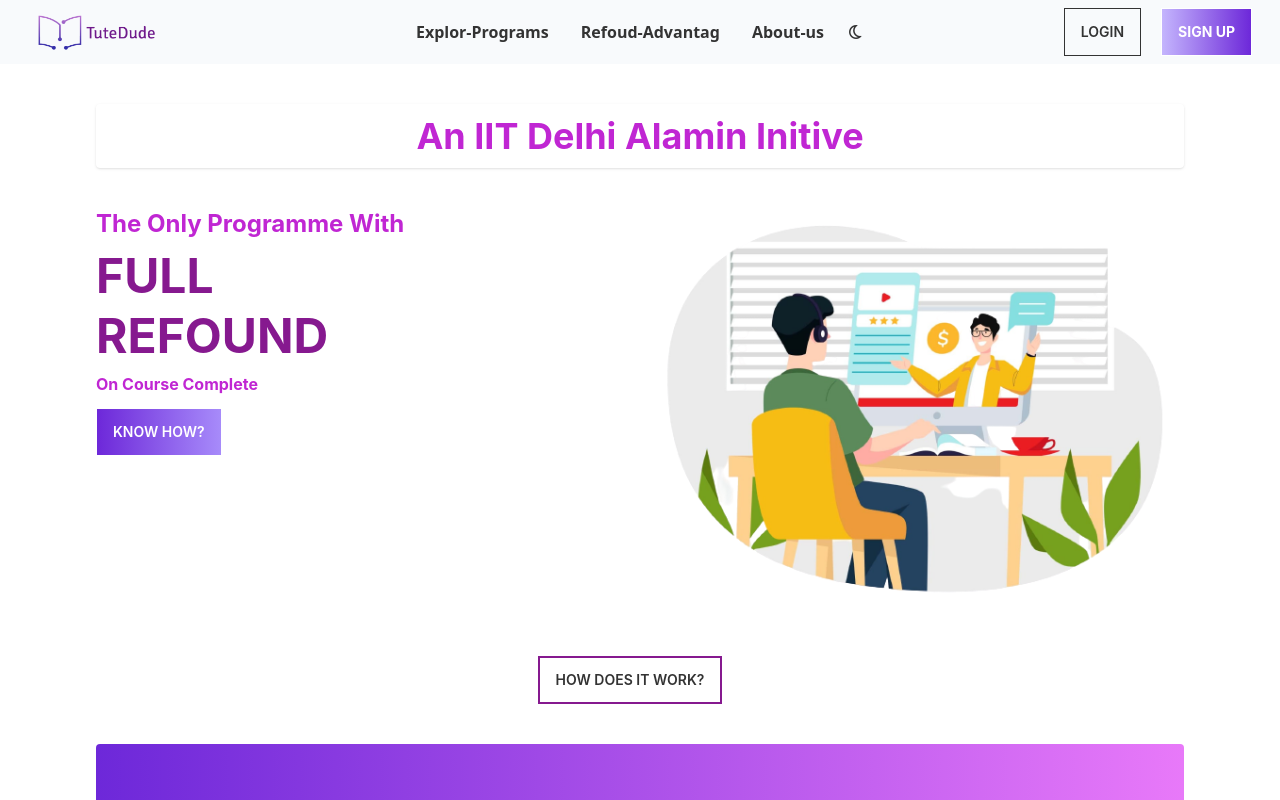
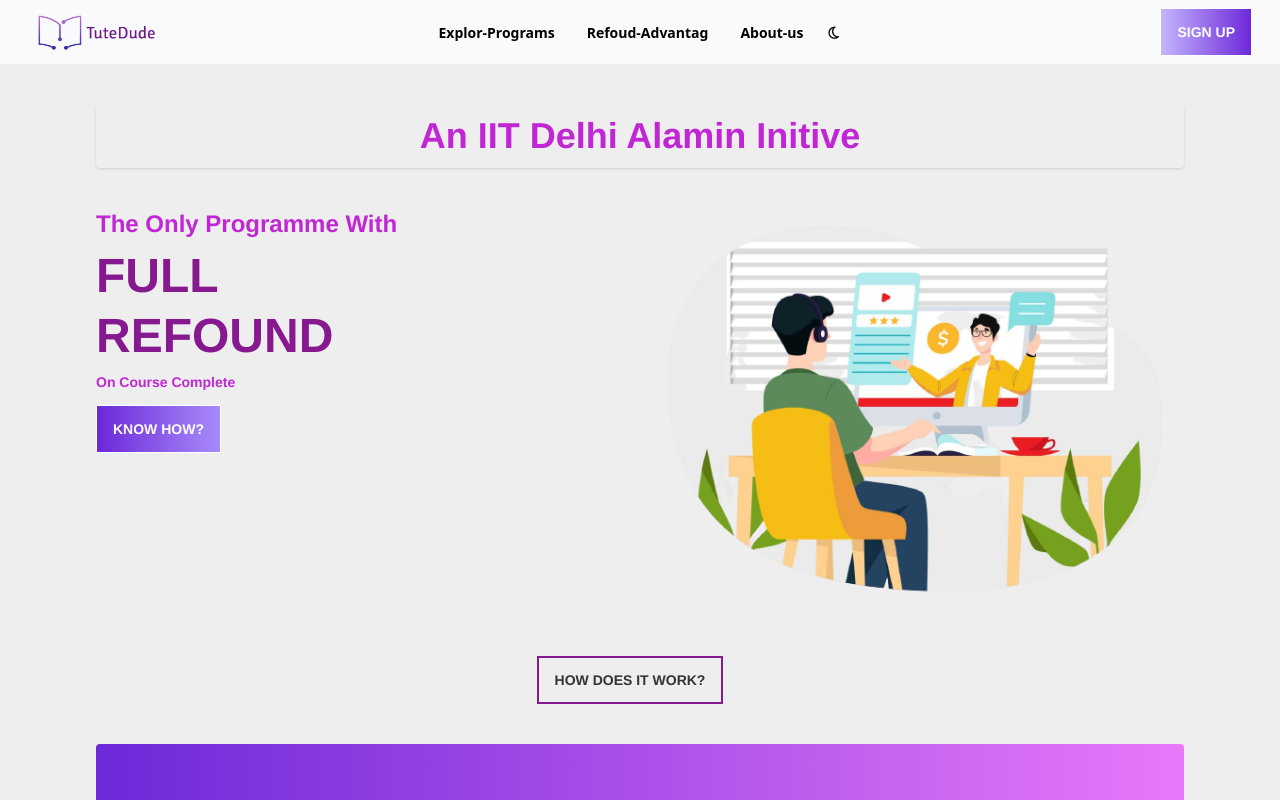
Before and after one commit to rashelmahomud/tuteDude-webSite, a React (Create React App) app: page / in a window 1280 px wide. Shown: the top 800 px of the page. Built offline with nearby package versions, Linux system fonts and the light colour scheme.

Commit message:
added slider

```diff
--- /dev/null
+++ b/public/reviews.json
@@ -0,0 +1,44 @@
+[
+    {
+        "_id": 18,
+        "name": "Amit Sharma",
+        "description": "Learn efficient ways to  kamon aso sovai organize product on facebook platform. effective everting work.",
+        "img": "https://avatars.githubusercontent.com/u/89705152?s=60&v=4",
+        "address": "Chittagong, Bangladesh"
+    },
+    {
+        "_id": 17,
+        "name": "Shakhawath Hossain",
+        "description": "Explore yourself in the Hello Setu vai how are you man field of freelancing. Work and manage your work from home.",
+        "img": "https://avatars.githubusercontent.com/u/97064563?s=60&v=4",
+        "address": "Dhaka, Bangladesh"
+    },
+    {
+        "_id": 16,
+        "name": "Md Badsha",
+        "description": "If adobe photoshop and illustration excites you, you are in right place!! Work with thousand clients everyday just from your home.",
+        "img": "https://avatars.githubusercontent.com/u/96870077?v=4",
+        "address": "Dhaka, Bangladesh"
+    },
+    {
+        "_id": 15,
+        "name": "Muhammad Shafi",
+        "description": "If adobe photoshop and illustration excites you, you are in right place!! Work with thousand clients everyday just from your home.",
+        "img": "https://avatars.githubusercontent.com/u/81031854?s=64&v=4",
+        "address": "Chittagong, Bangladesh"
+    },
+    {
+        "_id": 14,
+        "name": "Rashel Mahomud",
+        "description": "If adobe photoshop and illustration excites you, you are in right place!! Work with thousand clients everyday just from your home.",
+        "img": "https://avatars.githubusercontent.com/u/87720467?s=64&v=4",
+        "address": "Chittagong, Bangladesh"
+    },
+    {
+        "_id": 13,
+        "name": "Tasmia Ishika",
+        "description": "If adobe photoshop and illustration excites you, you are in right place!! Work with thousand clients everyday just from your home.",
+        "img": "https://avatars.githubusercontent.com/u/96904997?s=64&v=4",
+        "address": "Chittagong, Bangladesh"
+    }
+]
--- a/src/Components/Pages/About.js
+++ b/src/Components/Pages/About.js
@@ -3,7 +3,7 @@ import React from 'react';
 const About = () => {
     return (
         <div>
-            <h1 className='text-center font-bold text-3xl'>Contact Informations comming Soon...</h1>
+            <h1 className='text-4xl font-bold text-center mt-24 h-96'>Contact Informations comming Soon...</h1>
         </div>
     );
 };
--- a/src/Components/Pages/Programs.js
+++ b/src/Components/Pages/Programs.js
@@ -3,7 +3,7 @@ import React from 'react';
 const Programs = () => {
     return (
         <div>
-            Programms
+           <h1 className='text-4xl font-bold text-center mt-24 h-96'> Programms...</h1>
         </div>
     );
 };
--- a/src/Components/Pages/RefoudAdventag.js
+++ b/src/Components/Pages/RefoudAdventag.js
@@ -3,7 +3,7 @@ import React from 'react';
 const RefoudAdventag = () => {
     return (
         <div>
-            Reound Adventag
+            <h1 className='text-4xl font-bold text-center mt-24 h-96'>Refound Adventag....</h1>
         </div>
     );
 };
--- /dev/null
+++ b/src/Components/Review/Review.js
@@ -0,0 +1,34 @@
+import React from 'react';
+
+const Review = ({ review }) => {
+
+    const { name, img, description, address } = review;
+
+    return (
+        <div>
+
+            <div className="card w-96  bg-base-300 shadow-xl p-5">
+                <div className='flex'>
+                    <figure className="px-10  w-36">
+                        <img src={img} alt="Shoes" className="rounded-xl rounded-full mx-3 " />
+
+                    </figure>
+                    <div className=''>
+                        <p className='w-full text-sm'><i className="fa-solid fa-house p-2 text-blue-500"></i>{address}</p>
+                    </div>
+
+                </div>
+                <div className="card-body">
+
+                    <p className='text-left'>{description}</p>
+
+                </div>
+
+            </div>
+
+
+        </div>
+    );
+};
+
+export default Review;
--- /dev/null
+++ b/src/Components/Review/styles.css
@@ -0,0 +1,46 @@
+#app { height: 100% }
+html,
+body {
+  position: relative;
+  height: 100%;
+}
+
+body {
+  background: #eee;
+  font-family: Helvetica Neue, Helvetica, Arial, sans-serif;
+  font-size: 14px;
+  color: #000;
+  margin: 0;
+  padding: 0;
+}
+
+.swiper {
+  width: 100%;
+  height: 100%;
+}
+
+.swiper-slide {
+  text-align: center;
+  font-size: 18px;
+
+  /* Center slide text vertically */
+  display: -webkit-box;
+  display: -ms-flexbox;
+  display: -webkit-flex;
+  display: flex;
+  -webkit-box-pack: center;
+  -ms-flex-pack: center;
+  -webkit-justify-content: center;
+  justify-content: center;
+  -webkit-box-align: center;
+  -ms-flex-align: center;
+  -webkit-align-items: center;
+  align-items: center;
+}
+
+.swiper-slide img {
+  display: block;
+  width: 100%;
+  height: 100%;
+  object-fit: cover;
+}
--- a/src/Components/Shared/Navigation.js
+++ b/src/Components/Shared/Navigation.js
@@ -39,7 +39,7 @@ const Navigation = ({ handleThemeChange, theme }) => {
             </div>
             <div className="navbar-end">
 
-                <button className="btn btn-outline rounded-none lg:mr-5">Login</button>
+                {/* <button className="btn btn-outline rounded-none lg:mr-5">Login</button> */}
                 <button className="btn btn-outline rounded-none lg:mr-5 bg-violet-800 font-bold text-white bg-gradient-to-r from-violet-300 to-violet-700">Sign Up</button>
             </div>
         </div>
```
Also changed, not shown: src/Components/Review/CustomerReview.js (+63 -78 lines).
